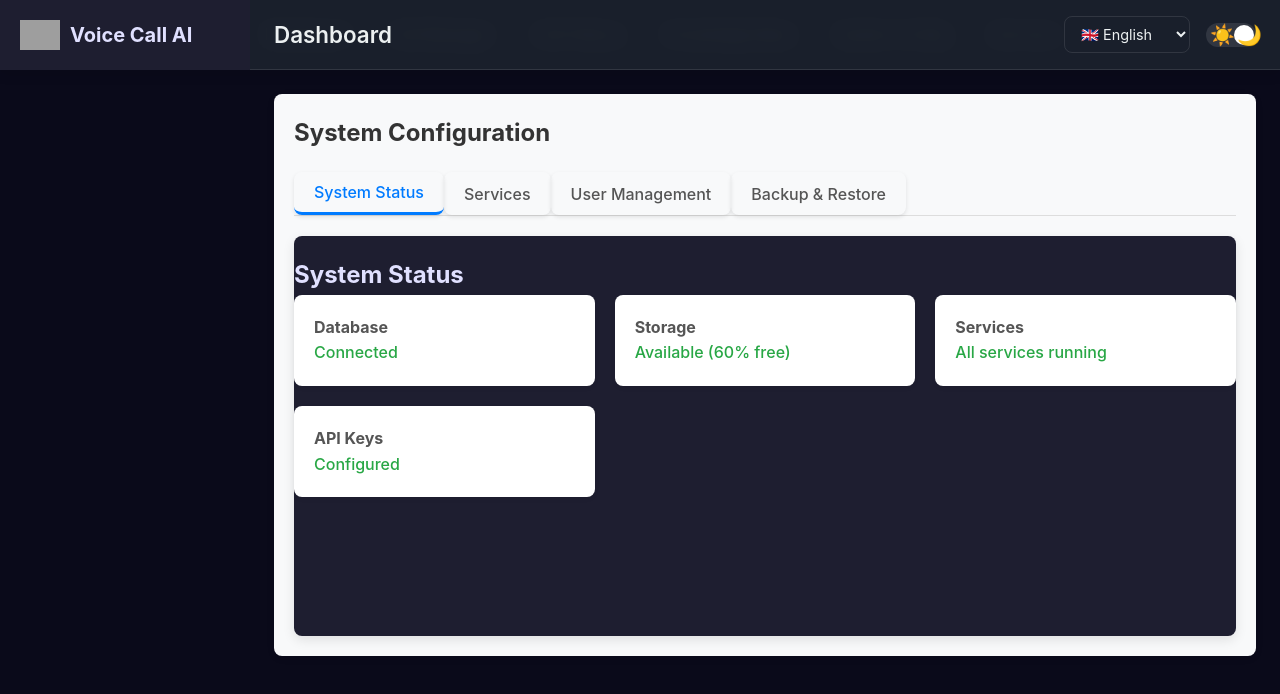
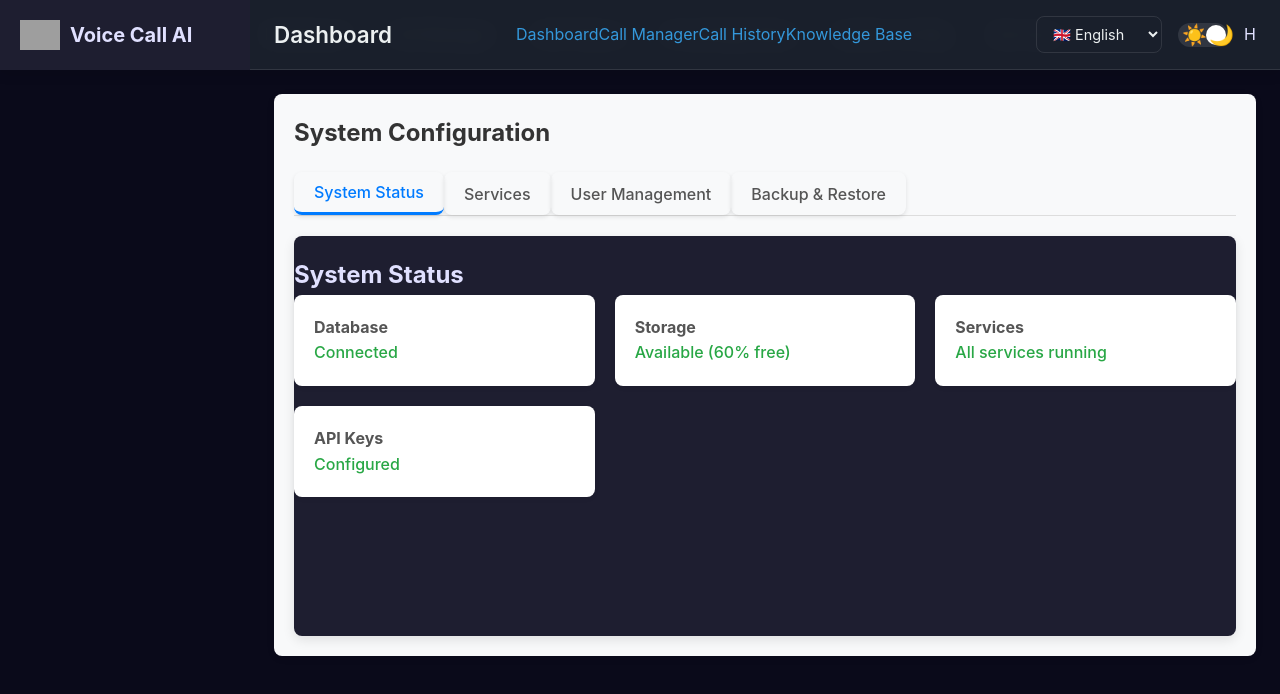
Before and after one commit to last-million/tfrtita333, a React (Vite) app in the folder frontend/: page /users in a window 1280 px wide. Shown: the top 694 px of the page. Built offline with nearby package versions, Linux system fonts and the light colour scheme; grey boxes are pictures that could not be loaded.

Commit message:
Update Header.jsx

```diff
--- a/frontend/src/components/Header.jsx
+++ b/frontend/src/components/Header.jsx
@@ -1,13 +1,16 @@
-import React from 'react'
-import ThemeToggle from './ThemeToggle'
-import './Header.css'
+import React from 'react';
+import ThemeToggle from './ThemeToggle';
+import './Header.css';
 import { useLanguage } from '../context/LanguageContext';
-import { useLocation } from 'react-router-dom';
+import { useLocation, Link } from 'react-router-dom';
+import { useAuth } from '../context/AuthContext';
 import translations from '../translations';
 
 function Header() {
   const location = useLocation();
   const { language, setLanguage } = useLanguage();
+  const { user } = useAuth();
+  const currentPath = location.pathname;
 
   // Get current page title based on route
   const getPageTitle = () => {
@@ -44,6 +47,22 @@ function Header() {
       <div className="header-title">
         <h1>{getPageTitle()}</h1>
       </div>
+
+      <div className="header-menu">
+        <Link to="/" className={`header-menu-item ${currentPath === '/' ? 'active' : ''}`}>
+          Dashboard
+        </Link>
+        <Link to="/calls" className={`header-menu-item ${currentPath === '/calls' ? 'active' : ''}`}>
+          Call Manager
+        </Link>
+        <Link to="/call-history" className={`header-menu-item ${currentPath === '/call-history' ? 'active' : ''}`}>
+          Call History
+        </Link>
+        <Link to="/knowledge-base" className={`header-menu-item ${currentPath === '/knowledge-base' ? 'active' : ''}`}>
+          Knowledge Base
+        </Link>
+      </div>
+
       <div className="header-actions">
         <div className="language-selector">
           <select
@@ -57,9 +76,14 @@ function Header() {
           </select>
         </div>
         <ThemeToggle />
+        <div className="user-profile">
+          <div className="avatar">
+            {user?.username?.charAt(0)?.toUpperCase() || 'H'}
+          </div>
+        </div>
       </div>
     </header>
-  )
+  );
 }
 
-export default Header
+export default Header;
```
